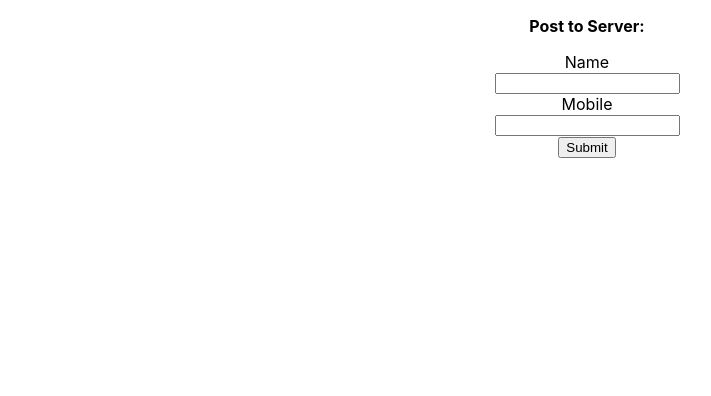
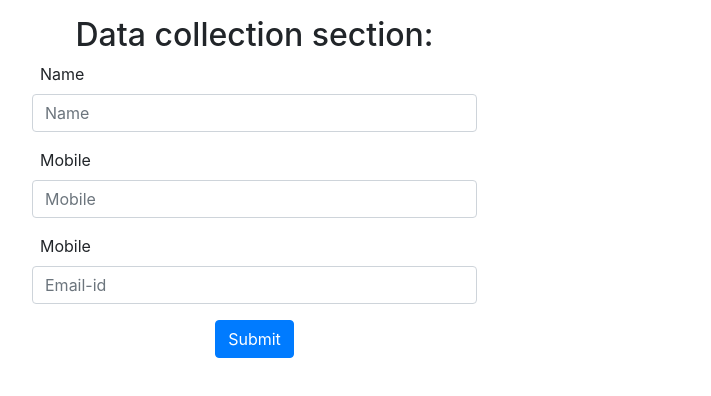
Before and after one commit to sunilmondal4you/react-demo, a React (Create React App) app: page / in a window 1280 px wide. Shown: the top 396 px of the page, without its empty margins (53-764 px from the left). Built offline with nearby package versions, Linux system fonts and the light colour scheme.

Commit message:
reacstrap form imported

```diff
--- a/package.json
+++ b/package.json
@@ -6,6 +6,7 @@
     "@material-ui/core": "^4.5.1",
     "@material-ui/icons": "^4.5.1",
     "body-parser": "^1.19.0",
+    "bootstrap": "^4.3.1",
     "cors": "^2.8.5",
     "express": "^4.17.1",
     "react": "^16.10.2",
--- a/server-src/server1.js
+++ b/server-src/server1.js
@@ -10,11 +10,7 @@ app.use(cors());
 app.use(bodyParser.json());
 
 let list = [
-    {id:1, name:"1"},
-    {id:2, name:"2"},
-    {id:3, name:"3"},
-    {id:4, name:"4"},
-
+    {name:"1", mobile:1,email:'1@1.com'}
 ];
 
 app.get("/", (req, res)=>{
--- a/src/App.css
+++ b/src/App.css
@@ -1,5 +1,4 @@
 .App {
-  text-align: center;
 }
 
 .App-logo {
--- a/src/FormDemo.js
+++ b/src/FormDemo.js
@@ -1,11 +1,13 @@
 import React from 'react';
+import { Container, Row, Col } from 'reactstrap';
+import { Button, Form, FormGroup, Label, Input, FormText } from 'reactstrap';
 
 export class AppForm extends React.Component {
   constructor(props){
     super(props);
 
     this.state = {
-      inpObj: {name:'', mobile:''},
+      inpObj: {name:'', mobile:'', email:''},
       list : [],
     };
 
@@ -36,7 +38,7 @@ export class AppForm extends React.Component {
     });
     const respBody = await postResp.json();
       if(respBody)
-        this.setState({ list: respBody , inpObj: {name:'', mobile:''}})
+        this.setState({ list: respBody , inpObj: {name:'', mobile:'', email:''}})
   };
 
   handleChange(event) {
@@ -48,16 +50,36 @@ export class AppForm extends React.Component {
 
 	render() {
 		return (
-			<div className="App">
-        <form onSubmit={e => this.handleSubmit(e, this.state.inpObj)}>
-          <p><strong>Post to Server:</strong></p>
-          <label>Name</label><br/>
-          <input type="text" name="name" value={this.state.inpObj.name} onChange={this.handleChange}/><br/>
+			<div className="App pt-3">
+        <Container>
+          <Row>
+            <Col xs="5">
+              <h2 className="text-center">Data collection section:</h2>
+              <Form onSubmit={e => this.handleSubmit(e, this.state.inpObj)}>
+                <FormGroup>
+                  <Label className="ml-2" for="examplename">Name</Label>
+                  <Input type="text" id="examplename" name="name" value={this.state.inpObj.name} onChange={this.handleChange} placeholder="Name"/>
+                </FormGroup>
+                <FormGroup>
+                  <Label className="ml-2" for="exampleMob">Mobile</Label>
+                  <Input type="number" id="exampleMob" name="mobile" value={this.state.inpObj.mobile} onChange={this.handleChange} placeholder="Mobile"/>
+                </FormGroup>
+                <FormGroup>
+                  <Label className="ml-2" for="exampleEmail">Mobile</Label>
+                  <Input type="email" id="exampleEmail" name="email" value={this.state.inpObj.email} onChange={this.handleChange} placeholder="Email-id" />
+                </FormGroup>
+                <div className="col text-center">
+                  <Button type="submit" color="primary">Submit</Button>
+                </div>
 
-          <label>Mobile</label><br/>
-          <input type="number" name="mobile" value={this.state.inpObj.mobile} onChange={this.handleChange}/><br/>
-          <button type="submit">Submit</button>
-        </form>
+              </Form>
+            </Col>
+            <Col xs="6">
+
+            </Col>
+          </Row>
+        </Container>
+
 			</div>
 		);
 	}
--- a/src/index.js
+++ b/src/index.js
@@ -6,6 +6,8 @@ import * as serviceWorker from './serviceWorker';
 import {LoginControl} from './logControl';
 import {SignIn} from './SignIn'
 import {AppForm} from "./FormDemo";
+import 'bootstrap/dist/css/bootstrap.min.css';
+
 
 ReactDOM.render(<AppForm />, document.getElementById('root'));
 
```
